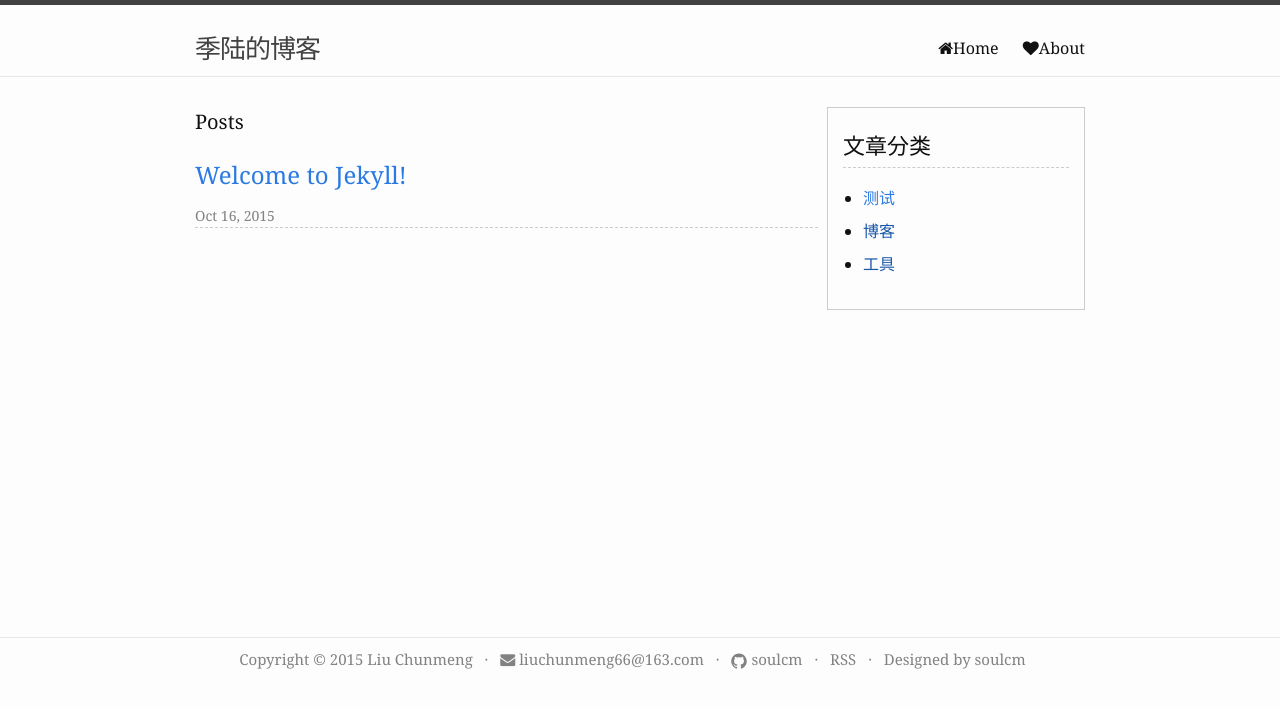
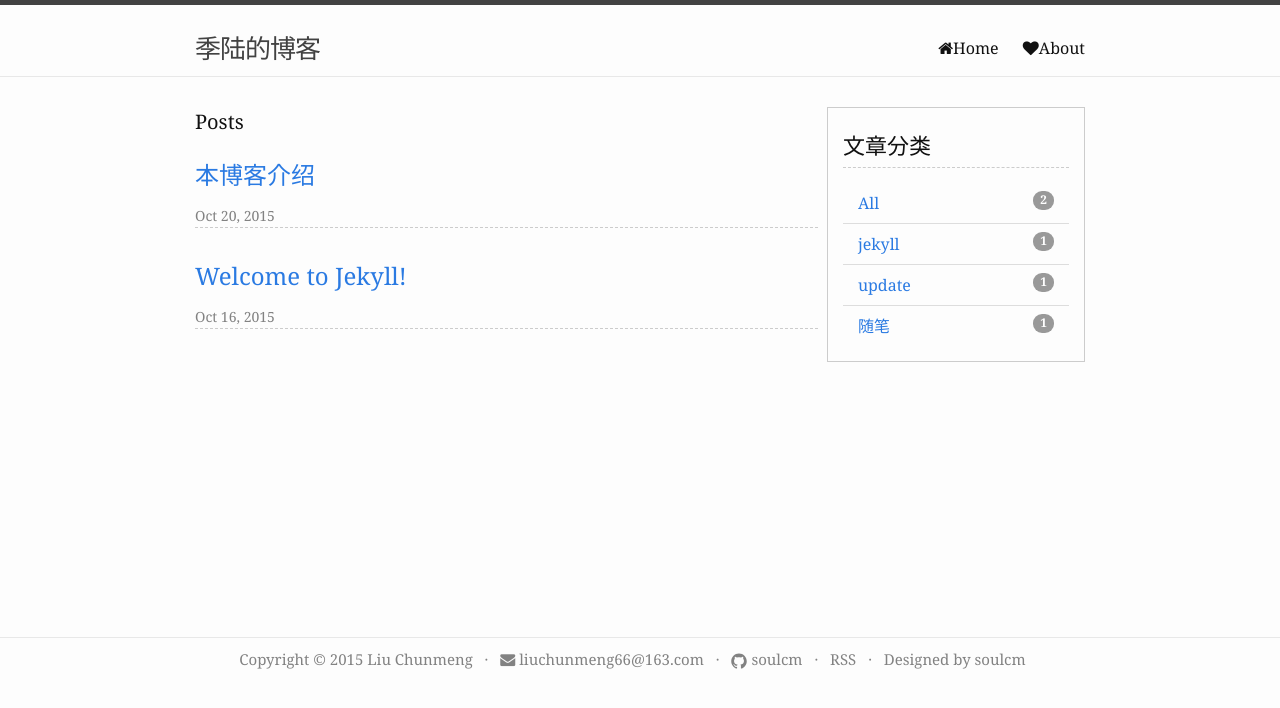
Before and after one commit to soulcm/soulcm.github.io, a Jekyll site: the page built from index.html, in a window 1280 px wide. Shown: the top 708 px of the page. Built offline with Jekyll 4.4.1, drawn with Linux system fonts in a browser that asks for light colours; nearby versions of some CDN libraries; the list of posts is cut into pages by our own code; a style sheet for code colours, icons or effects is not loaded.

```diff
--- a/_config.yml
+++ b/_config.yml
@@ -8,3 +8,6 @@ permalink: /:year/:month/:day/:title/
 
 # Build settings
 markdown: kramdown
+
+paginate: 10
+paginate_path: "page:num"
--- a/_includes/head.html
+++ b/_includes/head.html
@@ -8,13 +8,12 @@
 
 	<link rel="icon" href="{{ "/public/img/favicon.ico" | prepend: site.baseurl }}">
 	<link href="//cdn.bootcss.com/font-awesome/4.4.0/css/font-awesome.min.css" rel="stylesheet">
-	<!-- <link rel="stylesheet" type="text/css" href="http://apps.bdimg.com/libs/bootstrap/3.3.0/css/bootstrap.css"> -->
 	<link rel="stylesheet" href="{{ "/css/main.css" | prepend: site.baseurl }}">
-	<!-- <link rel="stylesheet" href="{{ "/public/css/index.css" | prepend: site.baseurl }}"> -->
 	<link rel="canonical" href="{{ page.url | replace:'index.html','' | prepend: site.baseurl | prepend: site.url }}">
 	<link rel="alternate" type="application/rss+xml" title="{{ site.title }}" href="{{ "/feed.xml" | prepend: site.baseurl | prepend: site.url }}" />
 
 	<script type="text/javascript" src="http://apps.bdimg.com/libs/jquery/2.1.1/jquery.min.js"></script>
+	<script type="text/javascript" src="{{"/public/js/index.js" | prepend:site.baseurl}}"></script>
 	<link rel="stylesheet" type="text/css" href="http://apps.bdimg.com/libs/highlight.js/8.4/styles/monokai_sublime.min.css">
 	<script type="text/javascript" src="http://apps.bdimg.com/libs/highlight.js/8.4/highlight.min.js"></script>
 	<script>hljs.initHighlightingOnLoad();</script>
--- a/_layouts/default.html
+++ b/_layouts/default.html
@@ -13,6 +13,13 @@
       </div>
     </div>
 
+    <div id="top" data-toggle="tooltip" data-placement="left" title="回到顶部">
+      <a href="javascript:;">
+        <div class="arrow"></div>
+        <div class="stick"></div>
+      </a>
+    </div>
+
     {% include footer.html %}
 
   </body>
--- a/_sass/_index.scss
+++ b/_sass/_index.scss
@@ -48,3 +48,87 @@
 		display: none;
 	}
 }
+
+/**
+ * back to top
+ */
+#top {
+	position: fixed;
+	right: 25px;
+	bottom: 10px;
+	width: 60px;
+	height: 60px;
+	background-color: #bbb;
+	border-radius:7px;
+	opacity: 0.8;
+	display: none;
+	z-index: 888;
+}
+#top .arrow{
+	margin:0 auto;
+	padding-top:11px;
+	width:0;
+	height: 0;
+	border-right: 15px solid transparent;
+	border-left: 15px solid transparent;
+	border-bottom: 15px solid #7f7f7f;
+
+}
+#top .stick{
+	margin:0 auto;
+	padding-bottom:21px;
+	width: 13px;
+	border-bottom: 13px solid #bbb;
+	background-color: #7f7f7f;
+}
+
+.categories-list-item{
+	display: block;
+	padding:8px 15px;
+	border-bottom:1px solid #ddd;
+
+	transition:0.4s ease;
+	-webkit-transition:0.4s ease;
+	-moz-transition:0.4s ease;
+	-o-transition:0.4s ease;
+}
+.categories-list-item:last-of-type{
+	border-bottom:none;
+}
+.categories-list-item:hover{
+	background-color: rgba(0,0,10,0.075);
+	color: #983;
+}
+.categories-list-item .my-badge{
+	font-size: 12px;
+	font-weight: bold;
+	color: #fff;
+	background-color: #999;
+	padding: 0 7px 1px 7px;
+	border-radius: 9px;
+	float: right;
+	transition:0.4s ease;
+	-webkit-transition:0.4s ease;
+	-moz-transition:0.4s ease;
+	-o-transition:0.4s ease;
+}
+.categories-list-item:hover .my-badge{
+	-webkit-transform:rotate(360deg) scale(1.2);
+	-moz-transform:rotate(360deg) scale(1.2);
+	-o-transform:rotate(360deg) scale(1.2);
+	-ms-transform:rotate(360deg) scale(1.2);
+	transform:rotate(360deg) scale(1.2);
+}
+
+.paginator{
+	text-align: center;
+}
+.paginator a{
+	/*display: inline-block;*/
+	margin: 0 12px;
+}
+.paginator .active{
+	margin: 0 12px;
+	color:#2E2435;
+	font-weight: bold;
+}
--- a/index.html
+++ b/index.html
@@ -6,8 +6,10 @@ layout: default
 
   <h1 class="page-heading">Posts</h1>
 
-  <ul class="post-list">
-    {% for post in site.posts %}
+  <div class="post-list-body">
+    <div post-cate="All">
+      <ul class="post-list" >
+        {% for post in paginator.posts %}
           <li>
             <h2>
               <a class="post-link" href="{{ post.url | prepend: site.baseurl }}">{{ post.title }}</a>
@@ -17,15 +19,63 @@ layout: default
         {% endfor %}
       </ul>
 
+      <div class="paginator">
+        {% if paginator.total_pages > 1 %}
+          <!-- 分页代码 -->
+          {% if paginator.previous_page %}
+            <a href="{{ paginator.previous_page_path | prepend: site.baseurl | replace: '//', '/' }}">上一页</a>
+          {% endif %}
+
+          {% for page in (1..paginator.total_pages) %}
+              {% if page == paginator.page %}
+                <span class="active">{{ page }}</span>
+              {% elsif page == 1 %}
+                <a href="{{ site.baseurl | replace: '//', '/' }}/">{{ page }}</a>
+              {% else %}
+                <a href="/{{ site.paginate_path | prepend: site.url | replace: '//', '/' | replace: ':num', page }}">{{ page }}</a>
+              {% endif %}
+          {% endfor %}
+
+          {% if paginator.next_page %}
+              <a href="{{ paginator.next_page_path | prepend: site.baseurl | replace: '//', '/' }}">下一页</a>
+          {% endif %}
+        {% endif %}
+      </div>
+    </div>
+
+    {% for category in site.categories %}
+      <div post-cate="{{category | first}}">
+        <ul class="post-list">
+          {% for posts in category  %}
+            {% for post in posts %}
+              {% if post.url %}
+                <li>
+                  <h2>
+                    <a class="post-link" href="{{ post.url | prepend: site.baseurl }}">{{ post.title }}</a>
+                  </h2>
+                  <span class="post-meta">{{ post.date | date: "%b %-d, %Y" }}</span>
+                </li>
+              {% endif %}
+            {% endfor %}
+          {% endfor %}
+        </ul>
+      </div>
+    {% endfor %}
+  </div>
+
 </div>
 
 <div class="rightbar">
   <div class="categories">
     <h2>文章分类</h2>
-    <ul>
-      <li><a>测试</a></li>
-      <li><a href="">博客</a></li>
-      <li><a href="">工具</a></li>
-    </ul>
+
+    <a href="{{'/index.html' | prepend: site.baseurl}}" class="categories-list-item" cate="All">
+    All<span class="my-badge"> {{site.posts | size}}</span>
+    </a>
+    {% for category in site.categories order:ascending %}
+      <a href="javascript:void(0)" class="categories-list-item" cate="{{ category | first }}">
+        {{ category | first }} <span class="my-badge">{{ category | last | size }}</span>
+      </a>
+    {% endfor %}
   </div>
 </div>
--- /dev/null
+++ b/public/js/index.js
@@ -0,0 +1,142 @@
+/**
+ * 页面ready方法
+ */
+$(document).ready(function() {
+
+    categoryDisplay();
+    // generateContent();
+    backToTop();
+});
+
+/**
+ * load方法，页面的加载完成后触发
+ * {fixFooterInit();} 固定Footer栏
+ */
+/*$(window).load(function() {
+    fixFooterInit();
+});*/
+
+
+/**
+ * 固定底栏的初始化方法
+ * 在一开始载入页面时，使用fixFooter()方法固定底栏。
+ * 在浏览器窗口改变大小是，依然固定底栏
+ * @return {[type]} [description]
+ */
+function fixFooterInit() {
+    var footerHeight = $('footer').outerHeight();
+    var footerMarginTop = getFooterMarginTop() - 0; //类型转换
+    // var footerMarginTop = 80;
+
+    fixFooter(footerHeight, footerMarginTop); //fix footer at the beginning
+
+    $(window).resize(function() { //when resize window, footer can auto get the postion
+        fixFooter(footerHeight, footerMarginTop);
+    });
+
+    /*    $('body').click(function() {
+        fixFooter(footerHeight, footerMarginTop);
+    });*/
+
+
+}
+
+/**
+ * 固定底栏
+ * @param  {number} footerHeight    底栏高度
+ * @param  {number} footerMarginTop 底栏MarginTop
+ * @return {[type]}                 [description]
+ */
+function fixFooter(footerHeight, footerMarginTop) {
+    var windowHeight = $(window).height();
+    var contentHeight = $('body>.container').outerHeight() + $('body>.container').offset().top + footerHeight + footerMarginTop;
+    // console.log("window---"+windowHeight);
+    // console.log("$('body>.container').outerHeight()---"+$('body>.container').outerHeight() );
+    // console.log("$('body>.container').height()---"+$('body>.container').height() );
+    // console.log("$('#main').height()--------"+$('#main').height());
+    // console.log("$('body').height()--------"+$('body').height());
+    //console.log("$('#main').html()--------"+$('#main').html());
+    // console.log("$('body>.container').offset().top----"+$('body>.container').offset().top);
+    // console.log("footerHeight---"+footerHeight);
+    // console.log("footerMarginTop---"+footerMarginTop);
+    console.log(contentHeight);
+    if (contentHeight < windowHeight) {
+        $('footer').addClass('navbar-fixed-bottom');
+    } else {
+        $('footer').removeClass('navbar-fixed-bottom');
+    }
+
+    $('footer').show(400);
+}
+
+/**
+ * 使用正则表达式得到底栏的MarginTop
+ * @return {string} 底栏的MarginTop
+ */
+function getFooterMarginTop() {
+    var margintop = $('footer').css('marginTop');
+    var patt = new RegExp("[0-9]*");
+    var re = patt.exec(margintop);
+    // console.log(re[0]);
+    return re[0];
+}
+
+/**
+ * 分类展示
+ * 点击右侧的分类展示时
+ * 左侧的相关裂变展开或者收起
+ * @return {[type]} [description]
+ */
+function categoryDisplay() {
+    /*only show All*/
+    $('.post-list-body>div[post-cate!=All]').hide();
+    /*show category when click categories list*/
+    $('.categories-list-item').click(function() {
+        var cate = $(this).attr('cate'); //get category's name
+
+        $('.post-list-body>div[post-cate!=' + cate + ']').hide(250);
+        $('.post-list-body>div[post-cate=' + cate + ']').show(400);
+    });
+}
+
+/**
+ * 回到顶部
+ */
+function backToTop() {
+    //滚页面才显示返回顶部
+    $(window).scroll(function() {
+        if ($(window).scrollTop() > 100) {
+            $("#top").fadeIn(500);
+        } else {
+            $("#top").fadeOut(500);
+        }
+    });
+    //点击回到顶部
+    $("#top").click(function() {
+        $("body").animate({
+            scrollTop: "0"
+        }, 500);
+    });
+}
+
+
+/**
+ * 侧边目录
+ */
+function generateContent() {
+
+    // console.log($('#markdown-toc').html());
+    if (typeof $('#markdown-toc').html() === 'undefined') {
+        // $('#content .content-text').html('<ul><li>文本较短，暂无目录</li></ul>');
+        $('#content').hide();
+        $('#myArticle').removeClass('col-sm-9').addClass('col-sm-12');
+    } else {
+        $('#content .content-text').html('<ul>' + $('#markdown-toc').html() + '</ul>');
+        /*   //数据加载完成后，加固定边栏
+        $('#myAffix').attr({
+            'data-spy': 'affix',
+            'data-offset': '50'
+        });*/
+    }
+    console.log("myAffix!!!");
+}
```
Also changed, not shown: _posts/2015-10-20-open-blog.md (added, +16 -0 lines), about.md (+19 -3 lines). Lines whose indentation alone changed are shown as unchanged.
